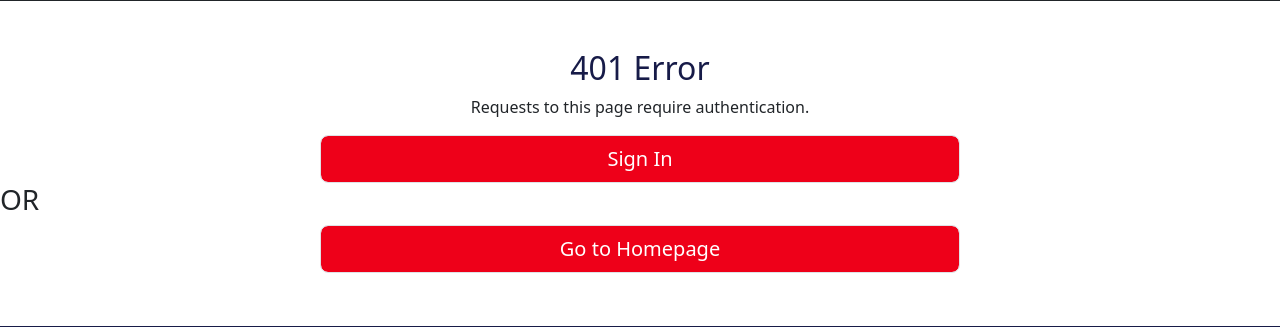
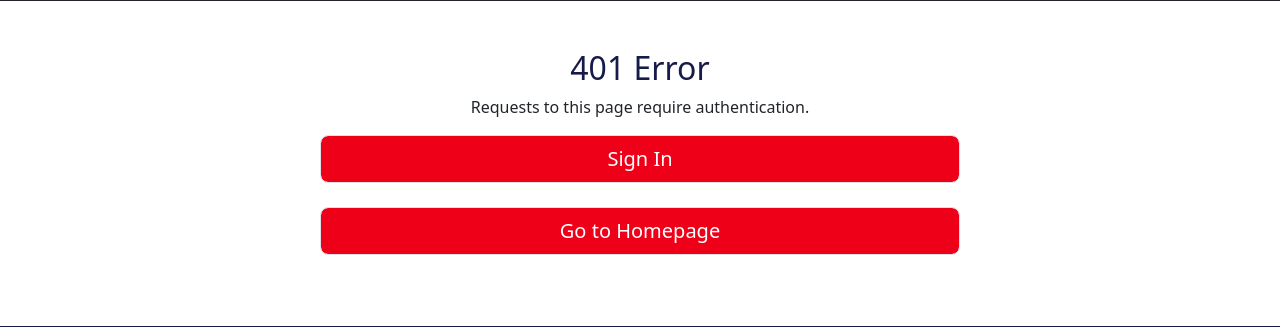
Before and after one commit to acm-udayton/ACM-Meeting-Records, a Flask app: page /dashboard in a window 1280 px wide. Shown: the part 250-577 px from the top of the page. Run offline with Flask 3, Linux system fonts and the light colour scheme.

Commit message:
Fix design of custom error page

```diff
--- a/flask/templates/error.html
+++ b/flask/templates/error.html
@@ -16,8 +16,8 @@
                 <button type="submit" class="form-control form-control-lg red-button">Sign In</button>
             </form>
         </section>
-        <p class="h3">OR</p>
     {% endif %}
+    <br/>
     <section id="go-home" class="d-flex justify-content-center">
         <form action="/" class="col-6">
             <button type="submit" class="form-control form-control-lg red-button">Go to Homepage</button>
```
